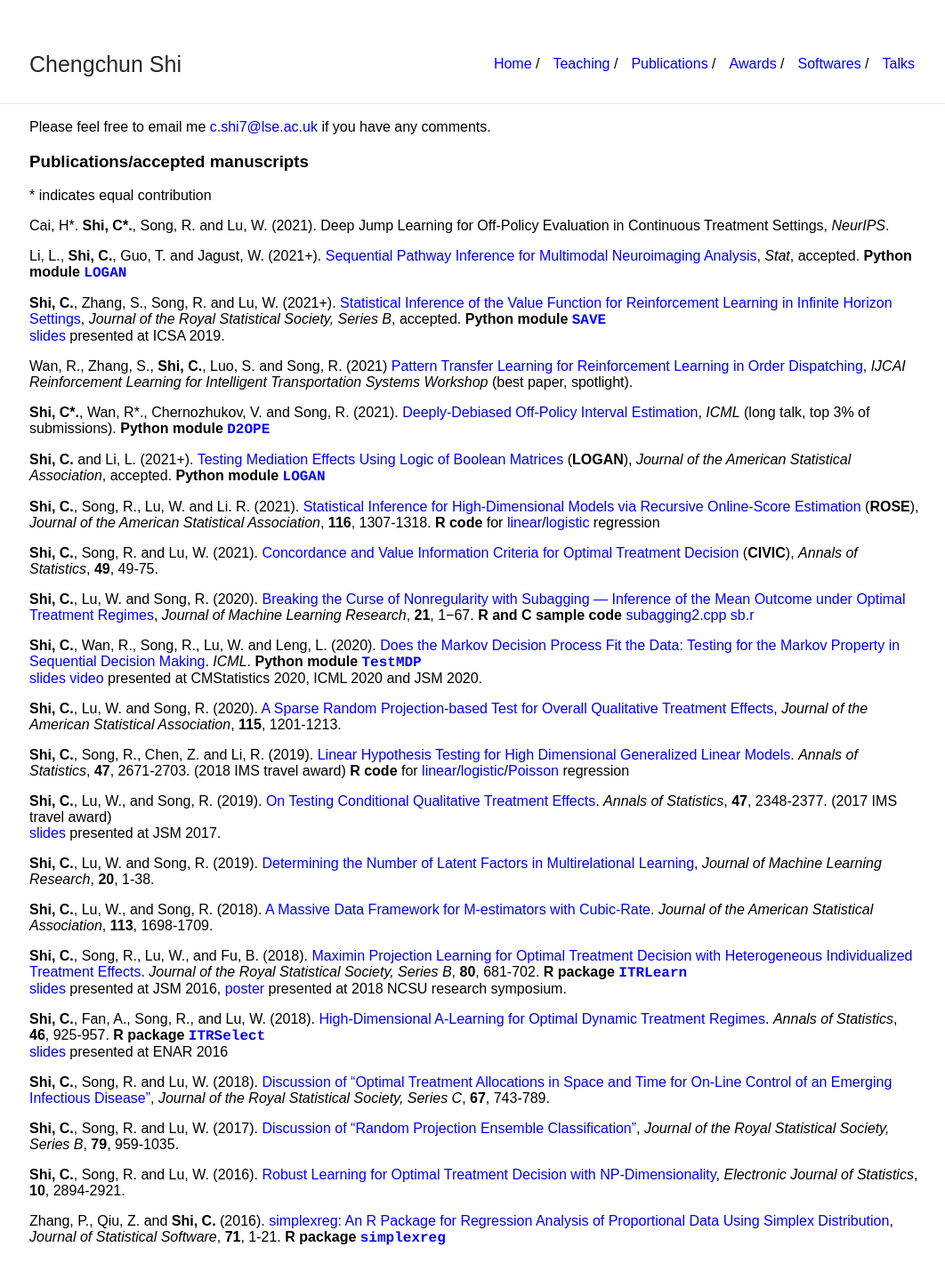
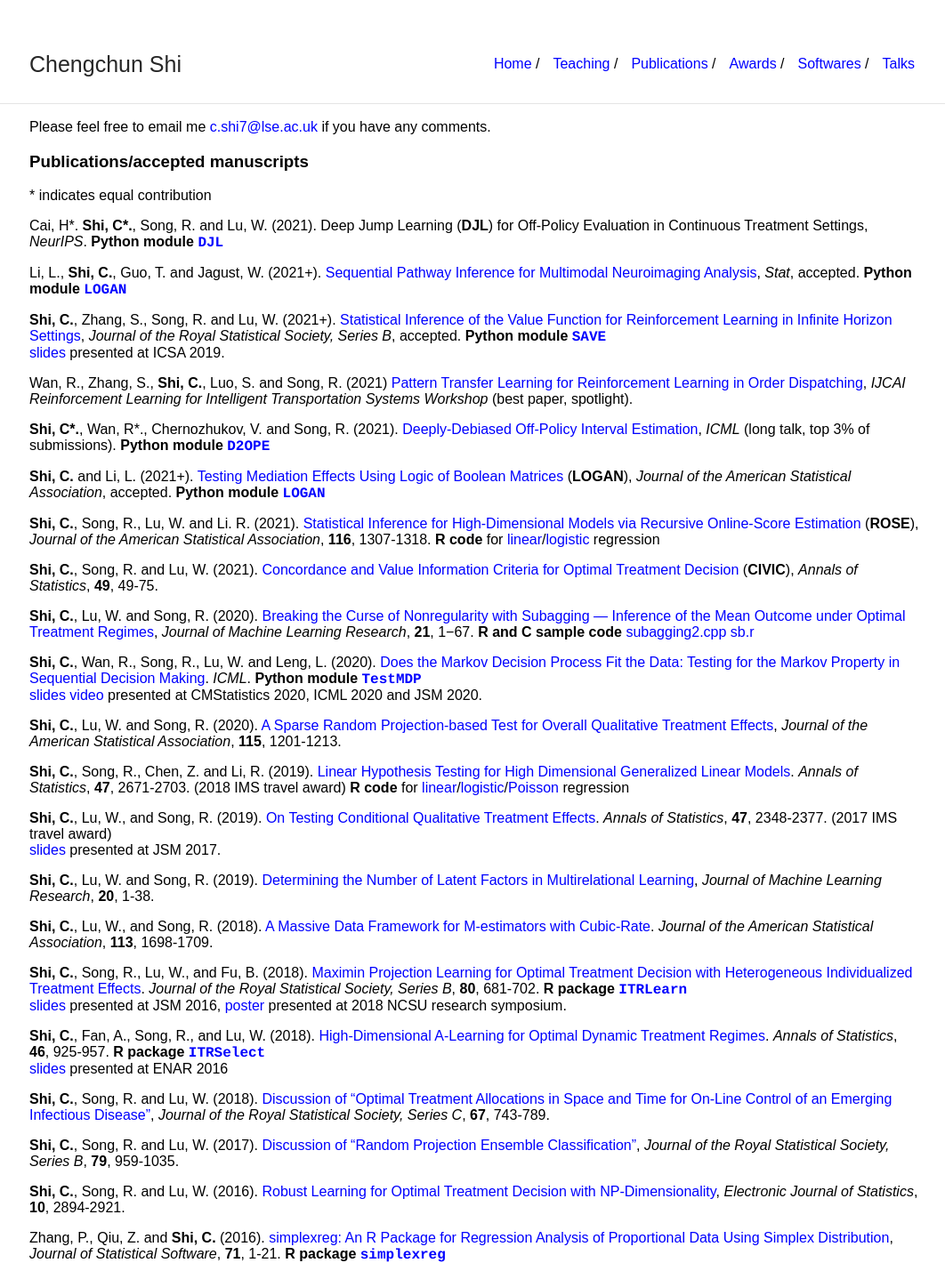
Before and after one commit to callmespring/callmespring.github.io, a Jekyll site: the page built from publication.md, in a window 1280 px wide. Shown: the whole page at 89% size, without its empty margins (107-1169 px from the left). Built offline with Jekyll 4.4.1, drawn with Linux system fonts in a browser that asks for light colours.

Commit message:
Update publication.md

```diff
--- a/publication.md
+++ b/publication.md
@@ -11,7 +11,8 @@ Please feel free to email me <c.shi7@lse.ac.uk> if you have any comments.
 
 \* indicates equal contribution
 
-Cai, H\*. **Shi, C\*.**, Song, R. and Lu, W. (2021). Deep Jump Learning for Off-Policy Evaluation in Continuous Treatment Settings, _NeurIPS_.
+Cai, H\*. **Shi, C\*.**, Song, R. and Lu, W. (2021). Deep Jump Learning (**DJL**) for Off-Policy Evaluation in Continuous Treatment Settings, _NeurIPS_.
+**Python module** [<span style="font-family:courier;">**DJL**</span>](https://github.com/callmespring/DJL)
 
 Li, L., **Shi, C.**, Guo, T. and Jagust, W. (2021+). [Sequential Pathway Inference for Multimodal Neuroimaging Analysis](http://eprints.lse.ac.uk/111904/), _Stat_, accepted.
 **Python module** [<span style="font-family:courier;">**LOGAN**</span>](https://github.com/callmespring/LOGAN)
```
